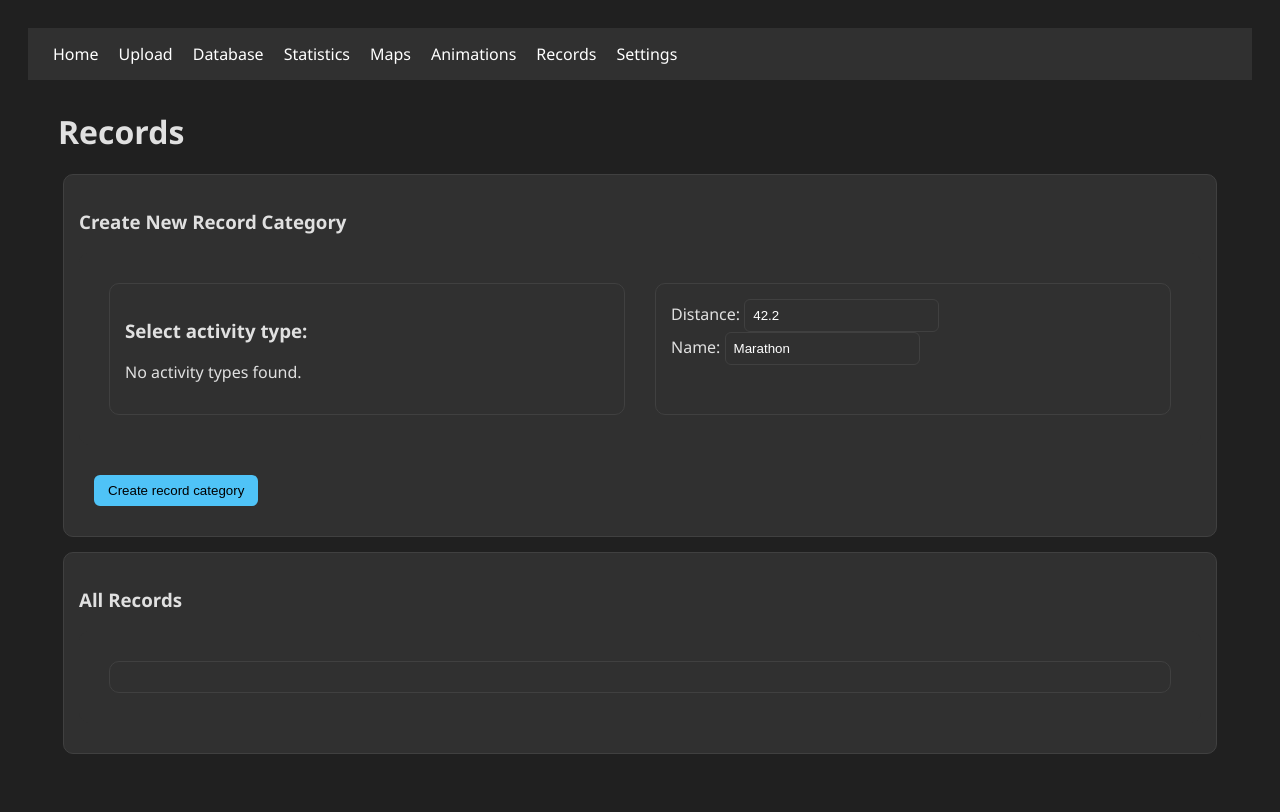
After one commit to Feathergunner/GPXVis, a Flask app: template templates/records.html in a window 1280 px wide. The commit adds this page. Run offline with Flask 3, Linux system fonts and the light colour scheme; the template is opened without the code that fills it, so the values that code supplies are empty; parts of the project's set-up code (start-up, migrations or seed data) failed here and were passed over.

Commit message:
fix records backend, add frontend to add recordtypes and list all records

```diff
--- a/App.py
+++ b/App.py
@@ -12,6 +12,7 @@ from src.DatabaseHandler import db, get_activities_by_, get_activities_by_ids
 from src import DatabaseHandler as DBH
 from src.misc import ensure_dir_exists, check_gps_range
 from src.misc_files import get_metadata_from_file
+from src.RecordUpdater import update_records
 
 from org import GPX_DIR
 from src.org_plotting import AXIS_DIM_CONT, AXIS_DIM_CAT
@@ -104,10 +105,20 @@ def animations():
 @app.route("/records")
 def records():
 	_activity_types = DBH.get_all_activitytypes()
+	_records = DBH.get_recorddata_by_()
 	_defaults = DBH.get_default_settings()
+
+	records_by_type = {}
+	for record in _records:
+		r_dict = record.to_dict
+		typeclass = r_dict["type_name"]+" ("+r_dict["activitytype_name"]+")"
+		if typeclass not in records_by_type:
+			records_by_type[typeclass] = []
+		records_by_type[typeclass].append(r_dict)
 	return render_template(
 		"records.html",
 		activity_types=_activity_types,
+		recorddata=records_by_type,
 		default_setting=_defaults)
 
 @app.route("/settings")
@@ -366,6 +377,18 @@ def run_DataPlotter():
 		"total_progress": 0
 	})
 
+@app.route("/api/create_record_category", methods=["POST"])
+def create_record_category():
+	data = request.get_json()
+	for activity_type in data.get("recordActivityType", ""):
+		DBH.add_recordtype(
+			activity_type,
+			data.get("recordDistance", ""),
+			data.get("recordName", ""))
+	return {
+		"status": "ok"
+	}
+
 @app.route("/api/progress")
 def get_computation_progress():
 	global current_job
@@ -402,5 +425,6 @@ if __name__ == "__main__":
 	with app.app_context():
 		# print database stats to console
 		DBH.get_stats()
+		update_records(db)
 	# run app:
 	app.run(debug=True)
--- a/src/DatabaseHandler.py
+++ b/src/DatabaseHandler.py
@@ -194,6 +194,7 @@ def get_activities_by_(
 	if athlete_ids is None, all athletes are considered
 	if activitytype_ids is None, all activity_types are considered
 	'''
+
 	query = db.select(Activity)
 
 	# restrict by acthlte:
@@ -207,13 +208,14 @@ def get_activities_by_(
 			Activity.activitytype_id.in_(activitytype_ids))
 
 	# restrict by date:
-	if use_unkown_date:
-		query = query.where(or_(
-			Activity.datetime.is_(None),
-			Activity.datetime >= date_min, Activity.datetime < date_max))
-	else:
-		query = query.where(
-			Activity.datetime >= date_min, Activity.datetime < date_max)
+	if date_min is not None and date_max is not None:
+		if use_unkown_date:
+			query = query.where(or_(
+				Activity.datetime.is_(None),
+				Activity.datetime >= date_min, Activity.datetime < date_max))
+		else:
+			query = query.where(
+				Activity.datetime >= date_min, Activity.datetime < date_max)
 	activities = db.session.execute(query.order_by(Activity.datetime)).scalars().all()
 	return activities
 
@@ -334,12 +336,27 @@ def add_recordtype(
 		activitytype_id:int,
 		distance:float,
 		name:str):
-	new_recordtype = RecordType(
-		activitytype_id=activitytype_id,
-		distance=distance,
-		name=name)
-	db.session.add(new_recordtype)
-	db.session.commit()
+	# check if recordtype exist:
+	existing_records = db.session.execute(db.select(RecordType).where(RecordType.name==name, RecordType.activitytype_id==activitytype_id)).scalar_one_or_none()
+	if existing_records is None:
+		new_recordtype = RecordType(
+			activitytype_id=activitytype_id,
+			distance=distance,
+			name=name)
+		db.session.add(new_recordtype)
+		db.session.commit()
+	else:
+		# recordtype already exists!
+		return
+
+def get_recordtypes_by_(activitytype_id:int=None):
+	query = db.select(RecordType)
+
+	if activitytype_id is not None:
+		query = query.where(RecordType.activitytype_id==activitytype_id)
+
+	types = db.session.execute(query).scalars().all()
+	return types
 
 ### RECORD DATA ###
 
@@ -359,6 +376,8 @@ class RecordData(db.Model):
 
 	@property
 	def to_dict(self):
+
+		activity_type_id = db.session.execute(db.select(RecordType.activitytype_id).where(RecordType.id==self.recordtype_id)).scalar_one_or_none()
 		record_dict = {
 			"id" : self.id,
 			"recordtype_id" : self.recordtype_id,
@@ -368,12 +387,14 @@ class RecordData(db.Model):
 			"starttime" : self.starttime,
 			"datetime" : db.session.execute(db.select(Activity.datetime).where(Activity.id == self.activity_id)).scalar_one_or_none(),
 			# pre-formatted data:
+			"activitytype_name" : db.session.execute(db.select(ActivityType.name).where(ActivityType.id==activity_type_id)).scalar_one_or_none(),
+			"time_hms" : format_time_hours(self.time, include_seconds=True),
 			"type_name" : db.session.execute(db.select(RecordType.name).where(RecordType.id == self.recordtype_id)).scalar_one_or_none(),
 			"athlete_name" : db.session.execute(db.select(Athlete.name).where(Athlete.id == self.athlete_id)).scalar_one_or_none(),
 			"activity_name" : db.session.execute(db.select(Activity.name).where(Activity.id == self.activity_id)).scalar_one_or_none(),
 			"date" : ""
 		}
-		record_dict["date"] = f"{recorddict["datetime"].day:02d}.{recorddict["datetime"].month:02d}.{recorddict["datetime"].year:d}"
+		record_dict["date"] = f"{record_dict["datetime"].day:02d}.{record_dict["datetime"].month:02d}.{record_dict["datetime"].year:d}"
 		return record_dict
 
 def add_recorddata(
@@ -397,6 +418,7 @@ def add_recorddata(
 		return
 
 def get_recorddata_by_(
+		activity_ids:list=None,
 		recordtype_ids:list=None,
 		athlete_ids:list=None):
 	'''
@@ -407,6 +429,11 @@ def get_recorddata_by_(
 	- all records.
 	'''
 	query = db.select(RecordData)
+
+	# restrict by activity:
+	if activity_ids is not None:
+		query = query.where(
+			RecordData.activity_id.in_(activity_ids))
 
 	# restrict by recordtype:
 	if recordtype_ids is not None:
@@ -428,6 +455,8 @@ def get_stats():
 	all_types = get_all_activitytypes()
 	all_activities = db.session.execute(db.select(Activity).order_by(Activity.id)).scalars().all()
 	settings = get_default_settings()
+	all_recordtypes = db.session.execute(db.select(RecordType)).scalars().all()
+	all_records = db.session.execute(db.select(RecordData)).scalars().all()
 
 	print ("All tables:")
 	print(db.metadata.tables.keys())
@@ -436,6 +465,10 @@ def get_stats():
 	print ("\tnumber of athletes:",len(all_athletes))
 	print ("\tnumber of types:",len(all_types))
 	print ("\tnumber of activities:",len(all_activities))
+	if all_recordtypes is not None:
+		print ("\tnumber of record types:", len(all_recordtypes))
+	if all_records is not None:
+		print ("\tnumber of records:", len(all_records))
 	if settings is not None:
 		print ("\tsettings:",settings)
 	else:
@@ -465,3 +498,7 @@ def debug_print_all():
 	print ("Activities:")
 	activities = db.session.execute(db.select(Activity).order_by(Activity.id)).scalars()
 	print (["id: "+str(act.id)+", path: "+str(act.filepath) for act in activities])
+
+	print ("Record types:")
+	types = db.session.execute(db.select(RecordType)).scalars().all()
+	print ([type.name+" ("+str(type.distance)+") ("+str(type.activitytype_id)+")" for type in types])
--- a/static/js/main.js
+++ b/static/js/main.js
@@ -228,6 +228,19 @@ function selectAllActivities(select=true) {
  	}
 }
 
+async function createRecordCategory(){
+	const response = await fetch("/api/create_record_category", {
+		method: "POST",
+		headers: {
+			"Content-Type": "application/json"
+		},
+		body: JSON.stringify({
+			recordActivityType: getFromSelection("type_id"),
+			recordName: document.getElementById("input_new_record_name").value,
+			recordDistance: document.getElementById("input_new_record_distance").value
+		})
+	});
+}
 
 function monitorProgress() {
 	/*
--- a/templates/base.html
+++ b/templates/base.html
@@ -28,6 +28,7 @@
         <a href="{{ url_for('statistics') }}">Statistics</a>
         <a href="{{ url_for('maps') }}">Maps</a>
         <a href="{{ url_for('animations') }}">Animations</a>
+        <a href="{{ url_for('records') }}">Records</a>
         <a href="{{ url_for('settings') }}">Settings</a>
     </nav>
 
--- /dev/null
+++ b/templates/components/record_table.html
@@ -0,0 +1,25 @@
+<div class="panel floating">
+	{% for type in recorddata %}
+	    <h3>Records for {{ type }}:</h3>
+		<table>
+			<thead>
+				<tr>
+					<td>Time</td>
+					<td>Athlete</td>
+					<td>Date</td>
+					<td>Activity</td>
+				</tr>
+			</thead>
+			<tbody>
+				{% for record in recorddata[type] %}
+				<tr>
+					<td>{{ record.time_hms }}</td>
+					<td>{{ record.athlete_name }}</td>
+					<td>{{ record.date }}</td>
+					<td>{{ record.activity_name }}</td>
+				</tr>
+				{% endfor %}
+			</tbody>
+		</table>
+	{% endfor %}
+</div>
--- /dev/null
+++ b/templates/components/setup_record.html
@@ -0,0 +1,4 @@
+<div class="panel floating">
+	Distance: <input type="number" step=0.1 id="input_new_record_distance" value=42.2><br>
+    Name: <input type="text"id="input_new_record_name" value="Marathon">
+</div>
--- /dev/null
+++ b/templates/records.html
@@ -0,0 +1,20 @@
+{% extends "base.html" %}
+
+{% block title %}Records{% endblock %}
+{% block content %}
+	<h1>Records</h1>
+	<div class="panel">
+		<h3>Create New Record Category</h3>
+		<div class="cleanpanel divrow">
+			{% include "components/select_type.html" %}
+			{% include "components/setup_record.html" %}
+		</div>
+		<button onclick="createRecordCategory()">Create record category</button>
+	</div>
+	<div class="panel">
+		<h3>All Records</h3>
+		<div class="cleanpanel">
+			{% include "components/record_table.html" %}
+		</div>
+	</div>
+{% endblock %}
```
Also changed, not shown: src/RecordUpdater.py (added, +32 -0 lines), src/TourGraph.py (+6 -3 lines).
